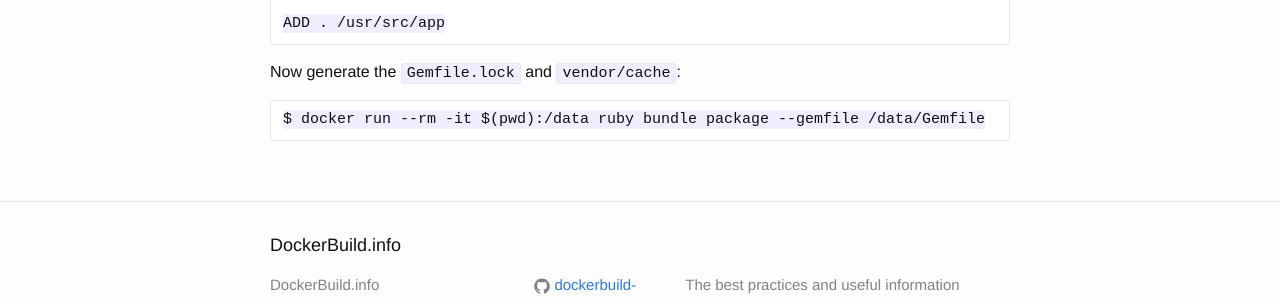
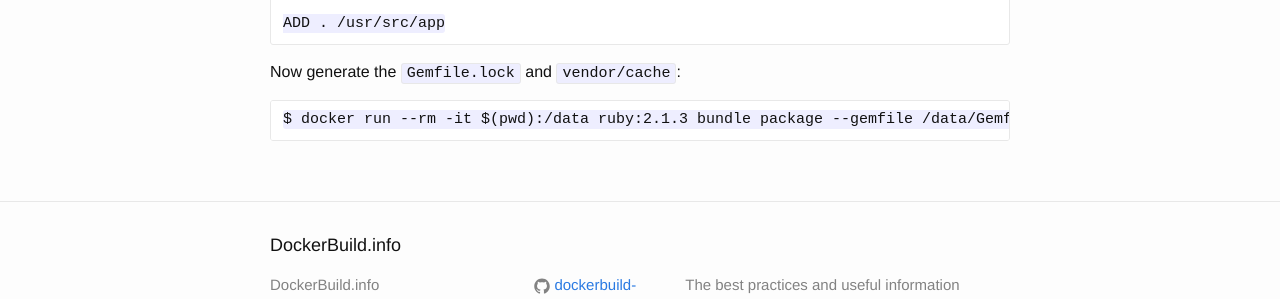
Before and after one commit to dockerbuild-info/dockerbuild.info, a Jekyll site: the page built from ruby.md, in a window 1280 px wide. Shown: the part 877-1176 px from the top of the page. Built offline with Jekyll 4.4.1, drawn with Linux system fonts in a browser that asks for light colours.

Commit message:
Add tag to bundle command

```diff
--- a/ruby.md
+++ b/ruby.md
@@ -48,4 +48,4 @@ Here's an example `Dockerfile`
 
 Now generate the `Gemfile.lock` and `vendor/cache`:
 
-    $ docker run --rm -it $(pwd):/data ruby bundle package --gemfile /data/Gemfile
+    $ docker run --rm -it $(pwd):/data ruby:2.1.3 bundle package --gemfile /data/Gemfile
```
